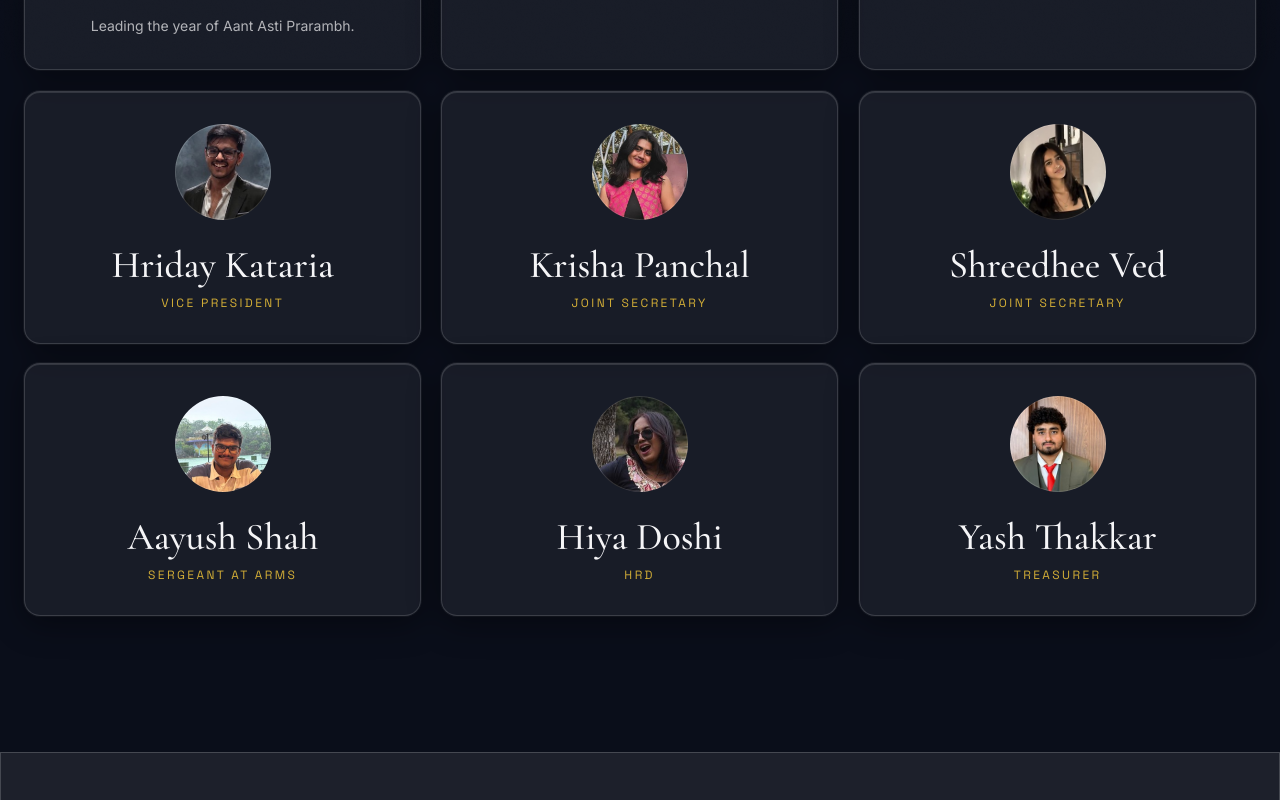
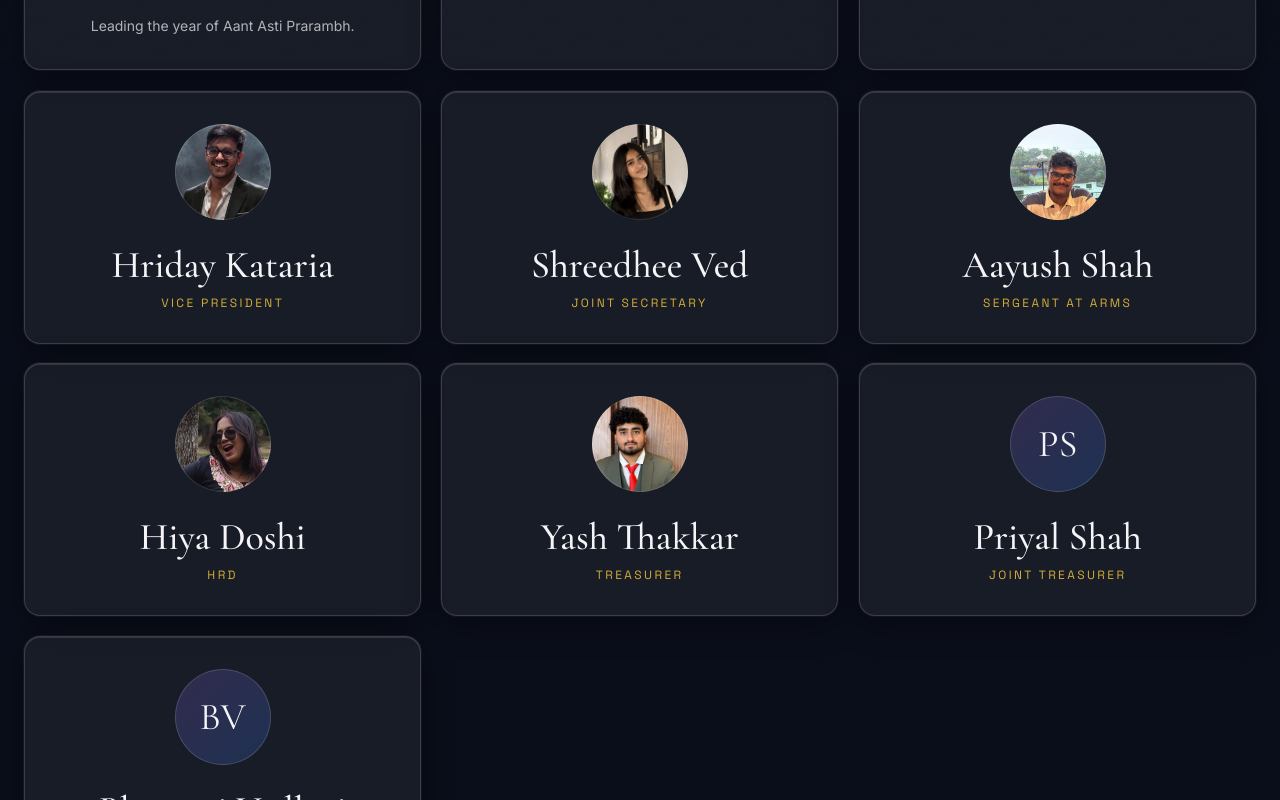
Before and after one commit to Spider2011/RC-Mumbai-Salt-City, a Next.js app: page /team in a window 1280 px wide. Shown: the part 740-1540 px from the top of the page. Built offline with nearby package versions, Linux system fonts and the light colour scheme; a web font is replaced by a local one.

Commit message:
content(team): remove Krisha Panchal, add Priyal Shah & Bhargavi Vadluri (Joint Treasurers)

```diff
--- a/app/team/page.tsx
+++ b/app/team/page.tsx
@@ -23,11 +23,12 @@ const BOARD: BoardMember[] = [
   { name: 'Kashvi Kothari', role: 'Secretary', image: '/images/team/kashvi.jpg', focal: '40% 13%', zoom: '320%' },
   { name: 'Romil Lodaya', role: 'Vice President', image: '/images/team/romil.jpg', focal: '48% 27%', zoom: '210%' },
   { name: 'Hriday Kataria', role: 'Vice President', image: '/images/team/hriday.jpg', focal: '47% 27%', zoom: '210%' },
-  { name: 'Krisha Panchal', role: 'Joint Secretary', image: '/images/team/krisha.jpg', focal: '50% 30%', zoom: '185%' },
   { name: 'Shreedhee Ved', role: 'Joint Secretary', image: '/images/team/shreedhee.jpg', focal: '43% 28%', zoom: '215%' },
   { name: 'Aayush Shah', role: 'Sergeant At Arms', image: '/images/team/aayush.jpg', focal: '52% 42%', zoom: '165%' },
   { name: 'Hiya Doshi', role: 'HRD', image: '/images/team/hiya.jpg', focal: '58% 30%', zoom: '230%' },
   { name: 'Yash Thakkar', role: 'Treasurer', image: '/images/team/yash.jpg', focal: '44% 30%', zoom: '200%' },
+  { name: 'Priyal Shah', role: 'Joint Treasurer' },
+  { name: 'Bhargavi Vadluri', role: 'Joint Treasurer' },
 ];
 
 function initials(name: string): string {
```
